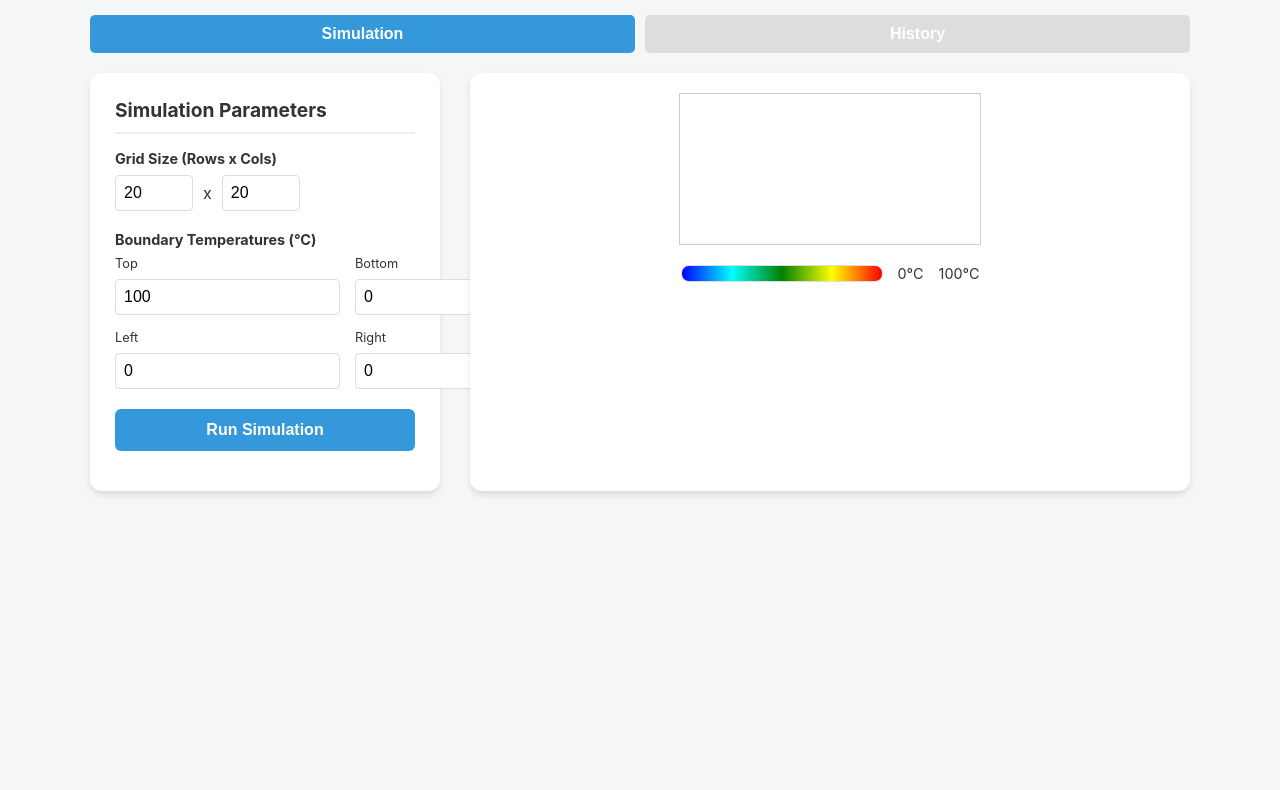
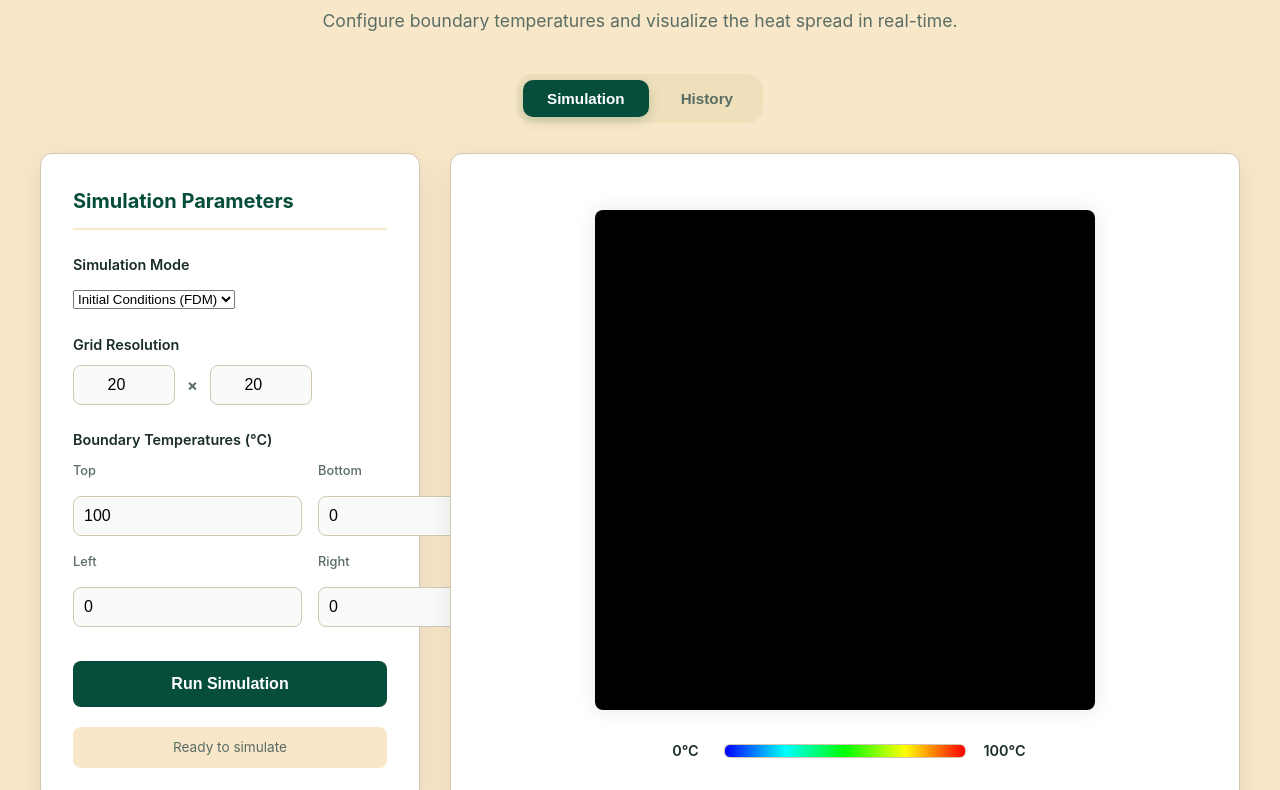
Before and after one commit to meza561/CAPSTONE, a plain HTML site: page web/index.html in a window 1280 px wide. Shown: the part 110-900 px from the top of the page. Before the commit the page ends 800 px from the top, so only its background shows below. Drawn offline with Linux system fonts and the light colour scheme.

Commit message:
commit four

```diff
--- a/web/index.html
+++ b/web/index.html
@@ -7,75 +7,91 @@
     <link rel="stylesheet" href="styles.css">
 </head>
 <body>
-    <div class="container">
-        <header>
+    <div class="app-wrapper">
+        <header class="main-header">
             <h1>Heat Simulation Visualizer</h1>
-            <p>Configure boundary temperatures and visualize the heat spread.</p>
+            <p>Configure boundary temperatures and visualize the heat spread in real-time.</p>
         </header>
 
-        <nav class="tabs">
+        <nav class="nav-tabs">
             <button class="tab-btn active" data-tab="sim-tab">Simulation</button>
             <button class="tab-btn" data-tab="history-tab">History</button>
         </nav>
 
+        <main class="dashboard-container">
             <div class="main-layout" id="sim-tab">
-            <section class="controls">
-                <h2>Simulation Parameters</h2>
+                <section class="panel controls-panel">
+                    <h2 class="panel-title">Simulation Parameters</h2>
+
                     <div class="input-group">
-                    <label>Grid Size (Rows x Cols)</label>
-                    <div class="row">
-                        <input type="number" id="rows" value="20">
-                        <span>x</span>
-                        <input type="number" id="cols" value="20">
+                        <label for="simMode">Simulation Mode</label>
+                        <select id="simMode" class="mode-select">
+                            <option value="fdm">Initial Conditions (FDM)</option>
+                            <option value="pde">PDE-driven (Analytical)</option>
+                        </select>
                     </div>
+
+                    <div class="input-group">
+                        <label for="rows">Grid Resolution</label>
+                        <div class="row-input">
+                            <input type="number" id="rows" value="20" placeholder="Rows">
+                            <span class="separator">×</span>
+                            <input type="number" id="cols" value="20" placeholder="Cols">
+                        </div>
+                    </div>
+
+                    <div id="pde-params" class="input-group hidden">
+                        <label for="alpha">Thermal Diffusivity (α)</label>
+                        <input type="number" id="alpha" value="0.01" step="0.001">
                     </div>
 
                     <div class="input-group">
                         <label>Boundary Temperatures (°C)</label>
                         <div class="temp-grid">
-                        <div class="temp-input">
-                            <label>Top</label>
+                            <div class="temp-field">
+                                <label for="top">Top</label>
                                 <input type="number" id="top" value="100">
                             </div>
-                        <div class="temp-input">
-                            <label>Bottom</label>
+                            <div class="temp-field">
+                                <label for="bottom">Bottom</label>
                                 <input type="number" id="bottom" value="0">
                             </div>
-                        <div class="temp-input">
-                            <label>Left</label>
+                            <div class="temp-field">
+                                <label for="left">Left</label>
                                 <input type="number" id="left" value="0">
                             </div>
-                        <div class="temp-input">
-                            <label>Right</label>
+                            <div class="temp-field">
+                                <label for="right">Right</label>
                                 <input type="number" id="right" value="0">
                             </div>
                         </div>
                     </div>
 
-                <button id="runBtn">Run Simulation</button>
-                <p id="status" class="status"></p>
+                    <button id="runBtn" class="primary-btn">Run Simulation</button>
+                    <div id="status" class="status-display">Ready to simulate</div>
                 </section>
 
-            <section class="visualization">
-                <div class="canvas-container">
+                <section class="panel visualization-panel">
+                    <div class="canvas-stage">
                         <canvas id="heatCanvas"></canvas>
                     </div>
-                <div class="legend">
+                    <div class="legend-container">
+                        <div class="legend-label">0°C</div>
                         <div class="gradient-bar"></div>
-                    <span>0°C</span>
-                    <span>100°C</span>
+                        <div class="legend-label">100°C</div>
                     </div>
                 </section>
             </div>
 
             <div class="main-layout hidden" id="history-tab">
-            <section class="history-container">
-                <h2>Simulation History</h2>
+                <section class="panel history-panel">
+                    <h2 class="panel-title">Simulation History</h2>
+                    <div class="table-responsive">
                         <table id="historyTable">
                             <thead>
                                 <tr>
                                     <th>Date</th>
-                            <th>Size</th>
+                                    <th>Resolution</th>
                                     <th>Boundaries (T/B/L/R)</th>
                                     <th>Steps</th>
                                     <th>Action</th>
@@ -83,9 +99,11 @@
                             </thead>
                             <tbody></tbody>
                         </table>
+                    </div>
                     <button id="clearHistoryBtn" class="secondary-btn">Clear History</button>
                 </section>
             </div>
+        </main>
     </div>
     <script src="script.js"></script>
 </body>
--- a/web/script.js
+++ b/web/script.js
@@ -4,7 +4,6 @@ document.addEventListener('DOMContentLoaded', () => {
     const runBtn = document.getElementById('runBtn');
     const statusText = document.getElementById('status');
 
-    // Tabs
     const tabBtns = document.querySelectorAll('.tab-btn');
     const tabs = {
         'sim-tab': document.getElementById('sim-tab'),
@@ -12,6 +11,8 @@ document.addEventListener('DOMContentLoaded', () => {
     };
 
     const inputs = {
+        mode: document.getElementById('simMode'),
+        alpha: document.getElementById('alpha'),
         rows: document.getElementById('rows'),
         cols: document.getElementById('cols'),
         top: document.getElementById('top'),
@@ -20,7 +21,12 @@ document.addEventListener('DOMContentLoaded', () => {
         right: document.getElementById('right'),
     };
 
-    // Tab Switching Logic
+    const pdeParamsDiv = document.getElementById('pde-params');
+
+    inputs.mode.addEventListener('change', () => {
+        pdeParamsDiv.classList.toggle('hidden', inputs.mode.value !== 'pde');
+    });
+
     tabBtns.forEach(btn => {
         btn.addEventListener('click', () => {
             tabBtns.forEach(b => b.classList.remove('active'));
@@ -46,10 +52,9 @@ document.addEventListener('DOMContentLoaded', () => {
             for (let j = 0; j < cols; j++) {
                 const temp = grid[i][j];
                 const t = Math.max(0, Math.min(1, temp / 100));
-                const r = Math.floor(t * 255);
-                const b = Math.floor((1 - t) * 255);
-                const g = Math.floor((1 - Math.abs(t - 0.5) * 2) * 100);
-
+                const r = Math.floor(t > 0.5 ? (t - 0.5) * 2 * 255 : 0);
+                const b = Math.floor(t < 0.5 ? (0.5 - t) * 2 * 255 : 0);
+                const g = Math.floor((1 - Math.abs(t - 0.5) * 2) * 255);
                 const index = (i * cols + j) * 4;
                 imageData.data[index] = r;
                 imageData.data[index + 1] = g;
@@ -58,12 +63,12 @@ document.addEventListener('DOMContentLoaded', () => {
             }
         }
         ctx.putImageData(imageData, 0, 0);
-        canvas.style.width = `${cols * 20}px`;
-        canvas.style.height = `${rows * 20}px`;
     }
 
     async function runSimulation() {
         const params = {
+            mode: inputs.mode.value,
+            alpha: parseFloat(inputs.alpha.value),
             rows: parseInt(inputs.rows.value),
             cols: parseInt(inputs.cols.value),
             top: parseFloat(inputs.top.value),
@@ -90,7 +95,6 @@ document.addEventListener('DOMContentLoaded', () => {
             drawHeatmap(heatmapData);
             statusText.textContent = `Complete! Step ${heatmapData.step} (${heatmapData.rows}x${heatmapData.cols})`;
 
-            // Save to history
             saveToHistory({
                 date: new Date().toLocaleString(),
                 params: params,
@@ -108,7 +112,7 @@ document.addEventListener('DOMContentLoaded', () => {
     function saveToHistory(entry) {
         const history = JSON.parse(localStorage.getItem('heat_sim_history') || '[]');
         history.unshift(entry);
-        localStorage.setItem('heat_sim_history', JSON.stringify(history.slice(0, 50))); // Keep last 50
+        localStorage.setItem('heat_sim_history', JSON.stringify(history.slice(0, 50)));
     }
 
     function renderHistory() {
@@ -134,7 +138,8 @@ document.addEventListener('DOMContentLoaded', () => {
                 const index = e.target.dataset.index;
                 const item = history[index];
 
-                // Restore inputs
+                inputs.mode.value = item.params.mode;
+                inputs.alpha.value = item.params.alpha;
                 inputs.rows.value = item.params.rows;
                 inputs.cols.value = item.params.cols;
                 inputs.top.value = item.params.top;
@@ -142,9 +147,9 @@ document.addEventListener('DOMContentLoaded', () => {
                 inputs.left.value = item.params.left;
                 inputs.right.value = item.params.right;
 
+                pdeParamsDiv.classList.toggle('hidden', item.params.mode !== 'pde');
+
                 drawHeatmap(item.data);
-
-                // Switch to sim tab
                 document.querySelector('[data-tab="sim-tab"]').click();
                 statusText.textContent = `Restored from history: Step ${item.steps}`;
             });
--- a/web/styles.css
+++ b/web/styles.css
@@ -1,200 +1,288 @@
-body {
-    font-family: -apple-system, BlinkMacSystemFont, "Segoe UI", Roboto, Helvetica, Arial, sans-serif;
-    background-color: #f4f7f6;
-    color: #333;
-    margin: 0;
-    padding: 20px;
+:root {
+    --primary-emerald: #064E3B;
+    --primary-emerald-hover: #043a2b;
+    --bg-champagne: #F8E7C9;
+    --accent-champagne: #efe0bb;
+    --text-main: #1a2e26;
+    --text-muted: #5a6d65;
+    --panel-bg: #ffffff;
+    --border-color: #d1c7b3;
+    --shadow: 0 8px 30px rgba(0,0,0,0.08);
+    --radius: 12px;
 }
 
-.container {
-    max-width: 1100px;
-    margin: 0 auto;
+body {
+    font-family: 'Inter', -apple-system, BlinkMacSystemFont, "Segoe UI", Roboto, sans-serif;
+    background-color: var(--bg-champagne);
+    color: var(--text-main);
+    margin: 0;
+    padding: 0;
+    line-height: 1.5;
 }
 
-header {
-    text-align: center;
-    margin-bottom: 30px;
+.app-wrapper {
+    max-width: 1200px;
+    margin: 0 auto;
+    padding: 40px 20px;
 }
 
-header h1 {
-    margin: 0;
-    color: #2c3e50;
+.main-header {
+    text-align: center;
+    margin-bottom: 40px;
 }
 
-.tabs {
+.main-header h1 {
+    font-size: 2.5rem;
+    color: var(--primary-emerald);
+    margin: 0 0 10px 0;
+    font-weight: 800;
+    letter-spacing: -0.02em;
+}
+
+.main-header p {
+    color: var(--text-muted);
+    font-size: 1.1rem;
+}
+
+.nav-tabs {
     display: flex;
     justify-content: center;
-    gap: 10px;
-    margin-bottom: 20px;
+    gap: 8px;
+    margin-bottom: 30px;
+    background: var(--accent-champagne);
+    width: fit-content;
+    margin-left: auto;
+    margin-right: auto;
+    padding: 6px;
+    border-radius: 16px;
 }
 
 .tab-btn {
-    padding: 10px 20px;
-    background: #ddd;
+    padding: 10px 24px;
     border: none;
-    border-radius: 5px;
+    border-radius: 10px;
     cursor: pointer;
-    font-weight: bold;
-    transition: all 0.2s;
+    font-weight: 600;
+    font-size: 0.95rem;
+    transition: all 0.2s ease;
+    background: transparent;
+    color: var(--text-muted);
 }
 
 .tab-btn.active {
-    background: #3498db;
+    background: var(--primary-emerald);
     color: white;
+    box-shadow: 0 4px 12px rgba(6, 78, 59, 0.2);
+}
+
+.dashboard-container {
+    width: 100%;
 }
 
 .main-layout {
     display: grid;
-    grid-template-columns: 350px 1fr;
+    grid-template-columns: 380px 1fr;
     gap: 30px;
+    align-items: start;
 }
 
 .hidden {
     display: none !important;
 }
 
-.controls {
-    background: white;
-    padding: 25px;
-    border-radius: 12px;
-    box-shadow: 0 4px 6px rgba(0,0,0,0.1);
-    height: fit-content;
+.panel {
+    background: var(--panel-bg);
+    padding: 32px;
+    border-radius: var(--radius);
+    box-shadow: var(--shadow);
+    border: 1px solid var(--border-color);
 }
 
-.controls h2 {
-    margin-top: 0;
-    font-size: 1.2rem;
-    border-bottom: 2px solid #eee;
-    padding-bottom: 10px;
+.panel-title {
+    margin: 0 0 24px 0;
+    font-size: 1.25rem;
+    color: var(--primary-emerald);
+    font-weight: 700;
+    border-bottom: 2px solid var(--bg-champagne);
+    padding-bottom: 12px;
 }
 
 .input-group {
-    margin-bottom: 20px;
+    margin-bottom: 24px;
 }
 
 .input-group label {
     display: block;
-    font-weight: bold;
-    margin-bottom: 8px;
+    font-weight: 600;
+    margin-bottom: 10px;
     font-size: 0.9rem;
+    color: var(--text-main);
 }
 
-.row {
+.row-input {
     display: flex;
     align-items: center;
-    gap: 10px;
+    gap: 12px;
 }
 
-.row input {
-    width: 60px;
+.row-input input {
+    width: 80px;
+    text-align: center;
+}
+
+.separator {
+    font-weight: bold;
+    color: var(--text-muted);
 }
 
 .temp-grid {
     display: grid;
     grid-template-columns: 1fr 1fr;
-    gap: 15px;
+    gap: 16px;
 }
 
-.temp-input {
+.temp-field {
     display: flex;
     flex-direction: column;
+    gap: 6px;
 }
 
-.temp-input label {
-    font-weight: normal;
+.temp-field label {
+    font-weight: 500;
     font-size: 0.8rem;
+    color: var(--text-muted);
 }
 
 input[type="number"] {
-    padding: 8px;
-    border: 1px solid #ddd;
-    border-radius: 4px;
+    padding: 10px;
+    border: 1px solid var(--border-color);
+    border-radius: 8px;
     font-size: 1rem;
+    transition: border-color 0.2s;
+    background: #fafafa;
 }
 
-button {
+input[type="number"]:focus {
+    outline: none;
+    border-color: var(--primary-emerald);
+    background: white;
+}
+
+.primary-btn {
     width: 100%;
-    padding: 12px;
-    background-color: #3498db;
+    padding: 14px;
+    background-color: var(--primary-emerald);
     color: white;
     border: none;
-    border-radius: 6px;
+    border-radius: 8px;
     font-size: 1rem;
-    font-weight: bold;
+    font-weight: 700;
     cursor: pointer;
-    transition: background 0.2s;
+    transition: all 0.2s ease;
+    margin-top: 10px;
 }
 
-button:hover {
-    background-color: #2980b9;
+.primary-btn:hover {
+    background-color: var(--primary-emerald-hover);
+    transform: translateY(-1px);
+    box-shadow: 0 4px 12px rgba(6, 78, 59, 0.15);
 }
 
-button:disabled {
-    background-color: #ccc;
+.primary-btn:active {
+    transform: translateY(0);
+}
+
+.primary-btn:disabled {
+    background-color: #a0b0a8;
     cursor: not-allowed;
+    transform: none;
 }
 
 .secondary-btn {
-    background-color: #e74c3c;
+    width: 100%;
+    padding: 12px;
+    background-color: transparent;
+    color: #c0392b;
+    border: 1px solid #f5c6cb;
+    border-radius: 8px;
+    font-size: 0.9rem;
+    font-weight: 600;
+    cursor: pointer;
+    transition: all 0.2s;
     margin-top: 20px;
 }
 
 .secondary-btn:hover {
-    background-color: #c0392b;
+    background-color: #f8d7da;
+    border-color: #f5c6cb;
 }
 
-.status {
-    margin-top: 15px;
+.status-display {
+    margin-top: 20px;
     font-size: 0.85rem;
     text-align: center;
-    color: #666;
+    color: var(--text-muted);
+    padding: 10px;
+    border-radius: 8px;
+    background: var(--bg-champagne);
 }
 
-.visualization {
+.visualization-panel {
     display: flex;
     flex-direction: column;
     align-items: center;
-    background: white;
-    padding: 20px;
-    border-radius: 12px;
-    box-shadow: 0 4px 6px rgba(0,0,0,0.1);
+    justify-content: center;
+    min-height: 600px;
 }
 
-.canvas-container {
-    width: 100%;
+.canvas-stage {
+    position: relative;
+    width: 500px;
+    height: 500px;
     display: flex;
+    align-items: center;
     justify-content: center;
-    margin-bottom: 20px;
+    margin-bottom: 30px;
+    background: #000;
+    border-radius: 8px;
+    overflow: hidden;
+    box-shadow: 0 0 20px rgba(0,0,0,0.1);
 }
 
 canvas {
+    width: 500px;
+    height: 500px;
     image-rendering: pixelated;
-    border: 1px solid #ccc;
-    max-width: 100%;
-    height: auto;
 }
 
-.legend {
+.legend-container {
     display: flex;
     align-items: center;
-    gap: 15px;
+    gap: 16px;
     font-size: 0.9rem;
+    font-weight: 600;
+    color: var(--text-main);
 }
 
 .gradient-bar {
-    width: 200px;
-    height: 15px;
-    background: linear-gradient(to right, blue, cyan, green, yellow, red);
-    border-radius: 8px;
-    border: 1px solid #ddd;
+    width: 240px;
+    height: 12px;
+    background: linear-gradient(to right, #0000ff, #00ffff, #00ff00, #ffff00, #ff0000);
+    border-radius: 6px;
+    border: 1px solid var(--border-color);
 }
 
-.history-container {
-    background: white;
-    padding: 25px;
-    border-radius: 12px;
-    box-shadow: 0 4px 6px rgba(0,0,0,0.1);
+.legend-label {
+    min-width: 45px;
+    text-align: center;
+}
+
+.history-panel {
     width: 100%;
+}
+
+.table-responsive {
+    overflow-x: auto;
 }
 
 table {
@@ -205,17 +293,48 @@ table {
 
 th, td {
     text-align: left;
-    padding: 12px;
-    border-bottom: 1px solid #eee;
+    padding: 16px;
+    border-bottom: 1px solid var(--bg-champagne);
 }
 
 th {
-    background-color: #f8f9fa;
-    font-weight: bold;
+    background-color: var(--bg-champagne);
+    color: var(--primary-emerald);
+    font-weight: 700;
+    font-size: 0.85rem;
+    text-transform: uppercase;
+    letter-spacing: 0.05em;
 }
 
 .view-btn {
     width: auto;
-    padding: 6px 12px;
+    padding: 6px 14px;
     font-size: 0.8rem;
+    background: var(--primary-emerald);
+    color: white;
+    border: none;
+    border-radius: 6px;
+    cursor: pointer;
+    font-weight: 600;
+    transition: opacity 0.2s;
 }
+
+.view-btn:hover {
+    opacity: 0.9;
+}
+
+@media (max-width: 900px) {
+    .main-layout {
+        grid-template-columns: 1fr;
+    }
+
+    .canvas-stage {
+        width: 90vw;
+        height: 90vw;
+    }
+
+    canvas {
+        width: 90vw;
+        height: 90vw;
+    }
+}
```
Also changed, not shown: README.md, 2 other files. Lines whose indentation alone changed are shown as unchanged.
